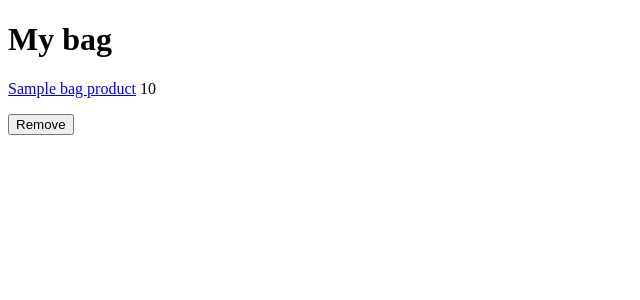
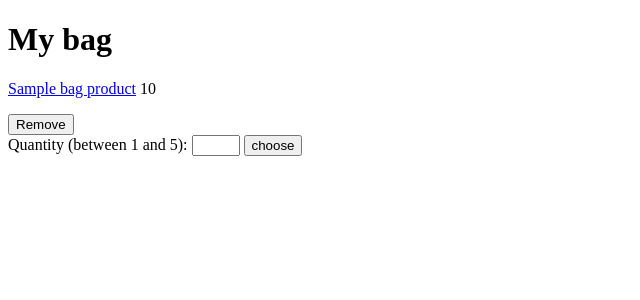
Before and after one commit to max-machin/Boutique, a PHP site: the page made by views/bag/userBag.html.php in a window 1280 px wide. Shown: the top 300 px of the page, without its empty margins (0-640 px from the left). Run offline with PHP 8.4, Linux system fonts and the light colour scheme; the template is opened without the code that fills it: most values are stand-ins (such as "Sample title", 1, 10 or a date in 2020).

Commit message:
quantité faite, et modification apportée au routeur pour faire marcher le bouton quantité

```diff
--- a/views/bag/userBag.html.php
+++ b/views/bag/userBag.html.php
@@ -1,18 +1,11 @@
 <h1>My bag</h1>
 <?php
 
-foreach($bagProducts as $bagProduct)
+if(isset($_POST['choose']))
 {
-    ?>
-<div class="bag">
-<p><a href="products/<?= $bagProduct->id ?>"><?= $bagProduct->name ?></a> <?= $bagProduct->price ?></p>
-<form action="" method="post">
-    <input type="hidden" name="id" value="<?= $bagProduct->id ?>"/>
-    <button class="#" type="submit" name="deleteFromBag">Remove</button>
-</form>
-</div>
-
-    <?php
+    $_SESSION['bag']['quantity'] = $_POST['quantity'];
+    $_SESSION['bag']['id_product'] = $_POST['id'];
+    BagsController::quantityBag();
 }
 
 if(isset($_POST['deleteFromBag']))
@@ -20,6 +13,30 @@ if(isset($_POST['deleteFromBag']))
     $_SESSION['bag']['id_product'] = $_POST['id'];
     // var_dump($_SESSION['bag']['id_product']);
     BagsController::deleteFromBag();
+    header('Location: http://localhost:8080/Boutique/bags/');
+}
+
+foreach($bagProducts as $bagProduct)
+{
+    ?>
+<div class="bag">
+<p><a href="products/<?= $bagProduct->id ?>"><?= $bagProduct->name ?></a> <?= $bagProduct->price ?></p>
+<form action="http://localhost:8080/Boutique/bags/delete" method="post">
+    <input type="hidden" name="id" value="<?= $bagProduct->id ?>"/>
+    <button class="#" type="submit" name="deleteFromBag">Remove</button>
+</form>
+<form action="" method="post">
+    <label for="quantity">Quantity (between 1 and 5):</label>
+    <input type="number" id="quantity" name="quantity" min="1" max="5">
+    <input type="hidden" name="id" value="<?= $bagProduct->id ?>"/>
+    <button class="#" type="submit" name="choose">choose</button>
+    <!-- <input type="submit" name="submit2" value="choose"> -->
+</form>
+</div>
+
+
+
+    <?php
 }
 
 ?>
```
Also changed, not shown: controllers/BagsController.php (+6 -2 lines), libraries/Router.php (+8 -1 lines), models/BagsModel.php (+12 -1 lines).
